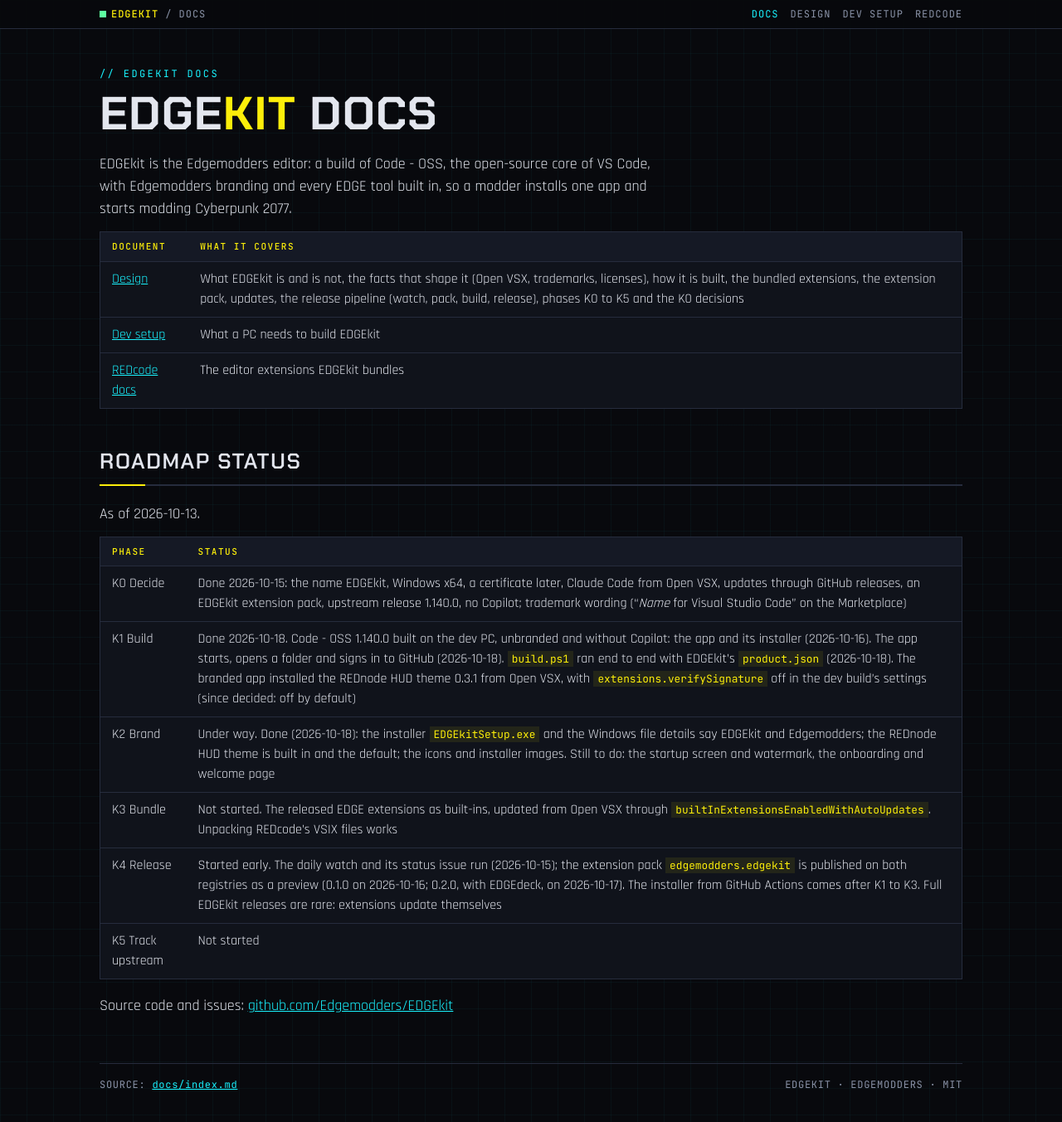
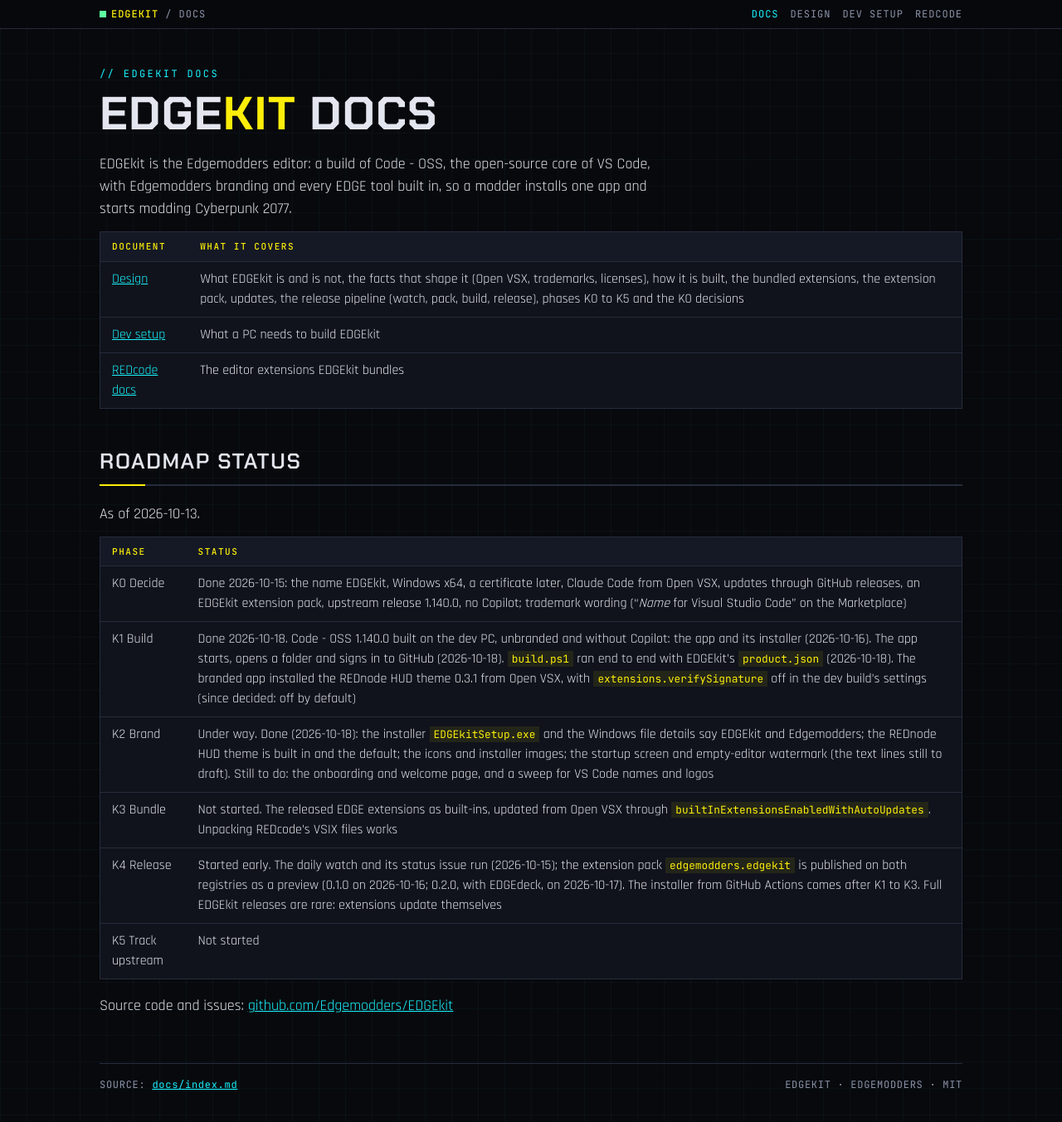
Before and after one commit to Edgemodders/EDGEkit, a Jekyll site: the page built from docs/index.md, in a window 1280 px wide and 1381 px high. Shown: the top 1353 px of the window at 83% size. Built offline with Jekyll 4.4.1, drawn with Linux system fonts in a browser that asks for light colours; our own code applies the rules of GitHub Pages for plain Markdown files.

Commit message:
K2: record the startup screen and watermark as done
Co-Authored-By: Claude Opus 5.5 <noreply@anthropic.com>

```diff
--- a/docs/index.md
+++ b/docs/index.md
@@ -16,7 +16,7 @@ As of 2026-10-13.
 |---|---|
 | K0 Decide | Done 2026-10-15: the name EDGEkit, Windows x64, a certificate later, Claude Code from Open VSX, updates through GitHub releases, an EDGEkit extension pack, upstream release 1.140.0, no Copilot; trademark wording ("*Name* for Visual Studio Code" on the Marketplace) |
 | K1 Build | Done 2026-10-18. Code - OSS 1.140.0 built on the dev PC, unbranded and without Copilot: the app and its installer (2026-10-16). The app starts, opens a folder and signs in to GitHub (2026-10-18). `build.ps1` ran end to end with EDGEkit's `product.json` (2026-10-18). The branded app installed the REDnode HUD theme 0.3.1 from Open VSX, with `extensions.verifySignature` off in the dev build's settings (since decided: off by default) |
-| K2 Brand | Under way. Done (2026-10-18): the installer `EDGEkitSetup.exe` and the Windows file details say EDGEkit and Edgemodders; the REDnode HUD theme is built in and the default; the icons and installer images. Still to do: the startup screen and watermark, the onboarding and welcome page |
+| K2 Brand | Under way. Done (2026-10-18): the installer `EDGEkitSetup.exe` and the Windows file details say EDGEkit and Edgemodders; the REDnode HUD theme is built in and the default; the icons and installer images; the startup screen and empty-editor watermark (the text lines still to draft). Still to do: the onboarding and welcome page, and a sweep for VS Code names and logos |
 | K3 Bundle | Not started. The released EDGE extensions as built-ins, updated from Open VSX through `builtInExtensionsEnabledWithAutoUpdates`. Unpacking REDcode's VSIX files works |
 | K4 Release | Started early. The daily watch and its status issue run (2026-10-15); the extension pack `edgemodders.edgekit` is published on both registries as a preview (0.1.0 on 2026-10-16; 0.2.0, with EDGEdeck, on 2026-10-17). The installer from GitHub Actions comes after K1 to K3. Full EDGEkit releases are rare: extensions update themselves |
 | K5 Track upstream | Not started |
```
Also changed, not shown: CLAUDE.md (+1 -1 lines), docs/design.md (+1 -1 lines).
